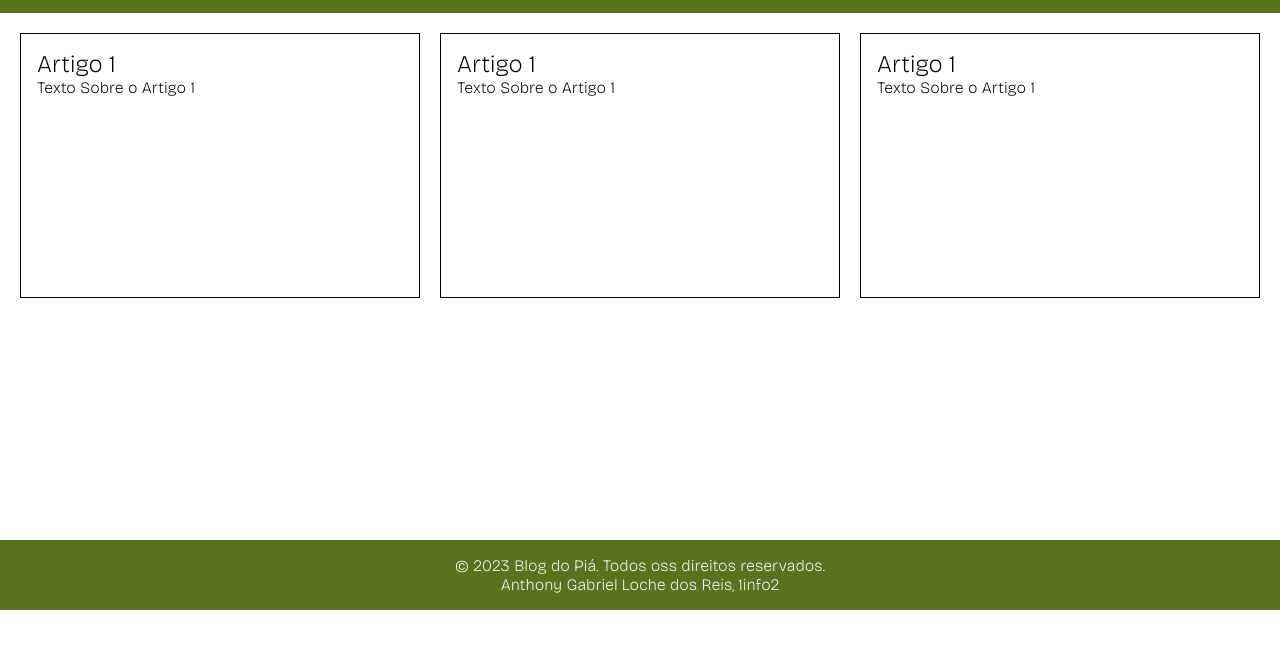
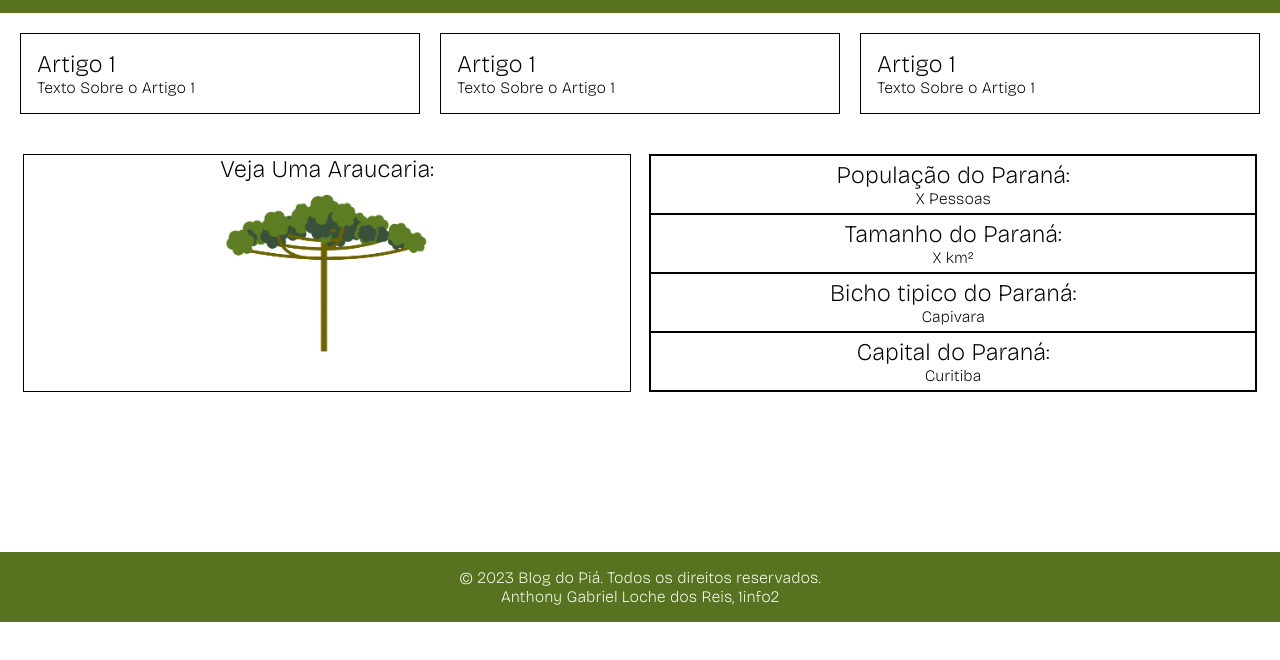
Before and after one commit to gabrielcmohr/atividade_DesenWeb, a plain HTML site: page FlexBox/index.html in a window 1280 px wide. Shown: the part 58-718 px from the top of the page. Drawn offline with nearby package versions, Linux system fonts and the light colour scheme.

Commit message:
Atualizações em FlexBox

```diff
--- a/FlexBox/index.html
+++ b/FlexBox/index.html
@@ -13,7 +13,7 @@
     <header>
         <h1>Blog do Piá</h1>
     </header>
-    <main>
+    <main class="artigos">
         <article class="flex-item">
             <h2>Artigo 1</h2>
             <p>Texto Sobre o Artigo 1</p>
@@ -27,8 +27,34 @@
             <p>Texto Sobre o Artigo 1</p>
         </article>
     </main>
+
+    <main class="principal">
+        <article class="item-principal">
+            <h2>Veja Uma Araucaria:</h2>
+            <img src="../araucaria.ico" width="34%" alt="Araucaria">
+        </article>
+        <article class="itens-principais">
+            <strong>
+                <h2>População do Paraná:</h2>
+                <p>X Pessoas</p>
+            </strong>
+            <strong>
+                <h2>Tamanho do Paraná:</h2>
+                <p>X km²</p>
+            </strong>
+            <strong>
+                <h2>Bicho tipico do Paraná:</h2>
+                <p>Capivara</p>
+            </strong>
+            <strong>
+                <h2>Capital do Paraná:</h2>
+                <p>Curitiba</p>
+            </strong>
+        </article>
+    </main>
+
     <footer>
-        <p>&copy; 2023 Blog do Piá. Todos oss direitos reservados.</p>
+        <p>&copy; 2023 Blog do Piá. Todos os direitos reservados.</p>
         <p>Anthony Gabriel Loche dos Reis, 1info2</p>
     </footer>
 </body>
--- a/FlexBox/style.css
+++ b/FlexBox/style.css
@@ -20,7 +20,7 @@ header {
     color: white;
 }
 
-main{
+main.artigos {
     margin: auto;
     display: flex;
     flex-wrap: wrap;
@@ -28,17 +28,45 @@ main{
     padding: 20px;
 }
 
-article.flex-item{
+main.principal {
+    display: flex;
+    flex-wrap: wrap;
+    flex-direction: row;
+    margin: auto;
+    padding: 20px;
+    justify-content: space-around;
+    gap: 1%;
+}
+
+article.item-principal {
+    border: 1px solid #000000;
+    text-align: center;
+    width: 49%;
+}
+
+article.itens-principais {
+    border: 1px solid #000000;
+    text-align: center;
+    flex-direction: column;
+    display: flex;
+    width: 49%;
+}
+
+strong {
+    border: 1px solid #000000;
+    padding: 5px;
+}
+
+article.flex-item {
     flex: 1;
     border: 1px solid #000000;
     padding: 1rem;
-    min-height: 265px;
 }
 
-footer{
+footer {
     background-color: var(--cor-principal);
     padding: 1rem;
     text-align: center;
     color: white;
-    margin-top: 17.33%;
+    margin-top: 10.95%;
 }
```
Also changed, not shown: Grid/index.html (+1 -1 lines).
